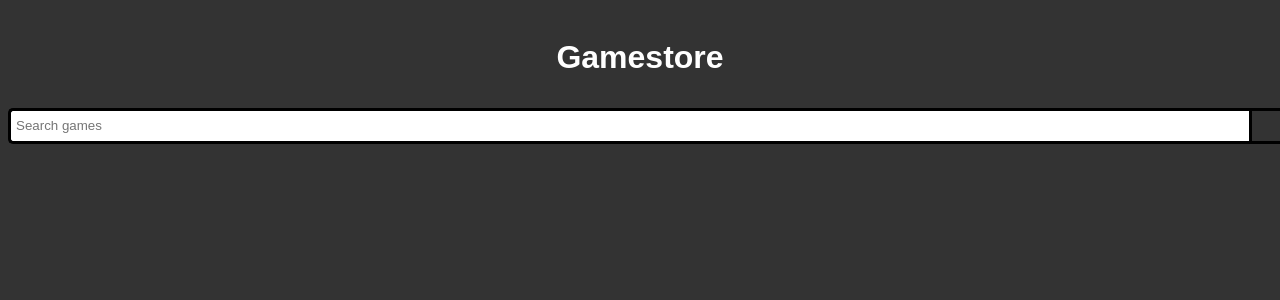
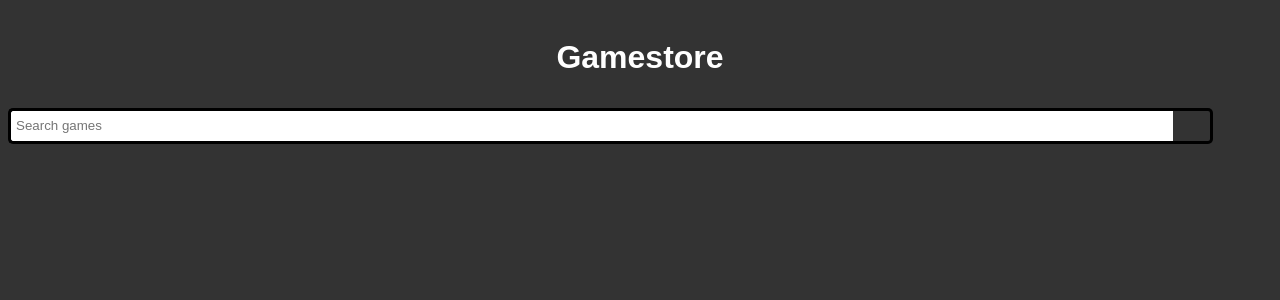
Before and after one commit to aleksihamalainen/game-store, a Django app: page / in a window 1280 px wide. Shown: the top 300 px of the page. Run offline with Django 3.2, Linux system fonts and the light colour scheme.

Commit message:
ffffffff

```diff
--- a/games/static/main.css
+++ b/games/static/main.css
@@ -10,7 +10,6 @@ body {
 }
 
 .searchTerm {
-  width: 100%;
  border: 3px solid black;
  border-right: none;
  padding: 5px;
@@ -18,12 +17,14 @@ body {
  border-radius: 5px 0 0 5px;
  outline: none;
  color: #9DBFAF;
+ width: 90%;
 }
 
 .searchButton {
   width: 40px;
   height: 36px;
   border: 3px solid black;
+  border-left: none;
   background: #333;
   text-align: center;
   color: white;
@@ -38,7 +39,6 @@ body {
 .navbar {
   width: 100%;
   position: absolute;
-
 }
 
 .logo {
```
